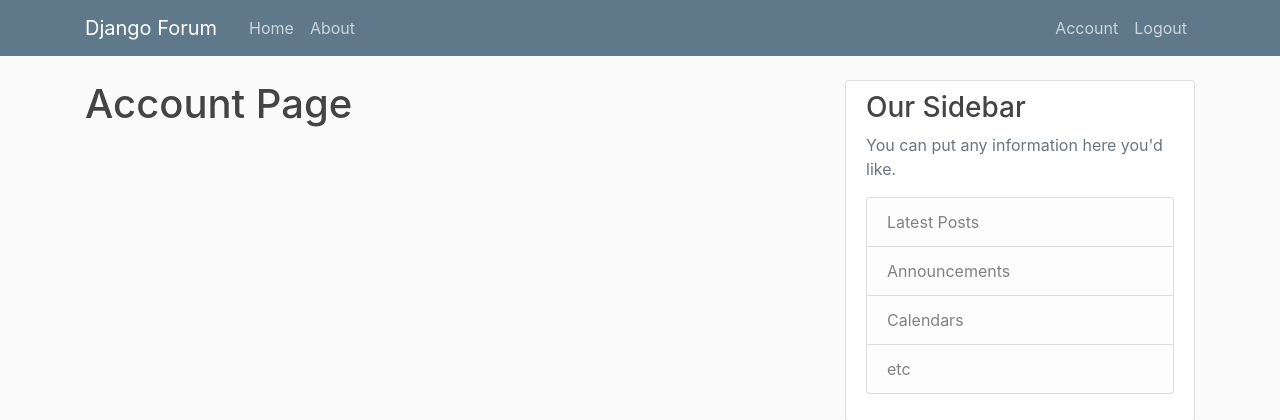
After one commit to YuDrew/DjangoForum, a Django app: page /account/ in a window 1280 px wide. The commit adds this page. Shown: the top 420 px of the page. Run offline with Django 3.2, Linux system fonts and the light colour scheme; a user stored in the database is signed in; some libraries are stand-ins or nearby versions.

Commit message:
Navbar reacts to login status
and added account.html and an account  view (to host own posts)

```diff
--- /dev/null
+++ b/forums/templates/forums/account.html
@@ -0,0 +1,4 @@
+{% extends "forums/base.html" %}
+{% block content %}
+	<h1> Account Page </h1>
+{% endblock content %}
--- a/forums/templates/forums/base.html
+++ b/forums/templates/forums/base.html
@@ -32,9 +32,13 @@
 	        </div>
 	        <!-- Navbar Right Side -->
 	        <div class="navbar-nav">
-	          <a class="nav-item nav-link" href="{% url 'login' %}">Login</a>
-	          <a class="nav-item nav-link" href="{% url 'register' %}">Register</a>
-	          <a class="nav-item nav-link" href="{% url 'logout' %}">Logout</a>
+	        	{% if user.is_authenticated %}
+		          <a class="nav-item nav-link" href="{% url 'account' %}">Account</a>
+		          <a class="nav-item nav-link" href="{% url 'logout' %}">Logout</a>
+		        {% else %}
+		          <a class="nav-item nav-link" href="{% url 'login' %}">Login</a>
+		          <a class="nav-item nav-link" href="{% url 'register' %}">Register</a>
+		        {% endif %}
 	        </div>
 	      </div>
 	    </div>
--- a/forums/urls.py
+++ b/forums/urls.py
@@ -16,4 +16,5 @@ urlpatterns = [
     path("logout/", views.logout_request, name="logout"),
     path("login/", views.login_request, name="login"),
     path("register/", views.register, name="register"),
+    path("account/", views.account, name="account"),
 ]
--- a/forums/views.py
+++ b/forums/views.py
@@ -34,8 +34,13 @@ def home(request):
 	}
     return render(request, 'forums/home.html', context)
 
+@login_required()
+def account(request):
+    return render(request, 'forums/account.html', {'title': 'Account'})
+
 def about(request):
     return render(request, 'forums/about.html', {'title': 'About'})
+
 
 def register(request):
 	if request.method == "POST":
```
Also changed, not shown: db.sqlite3.
